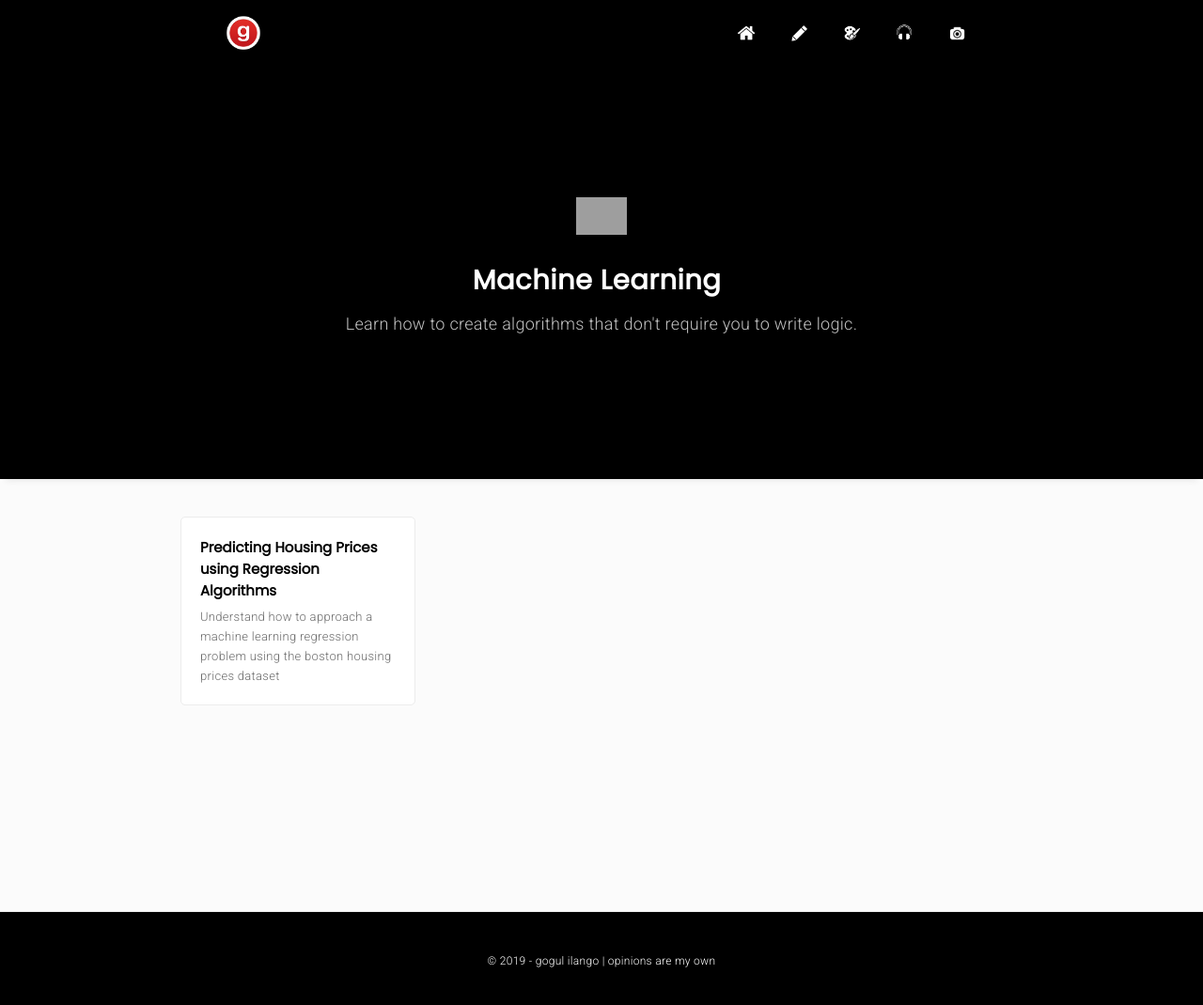
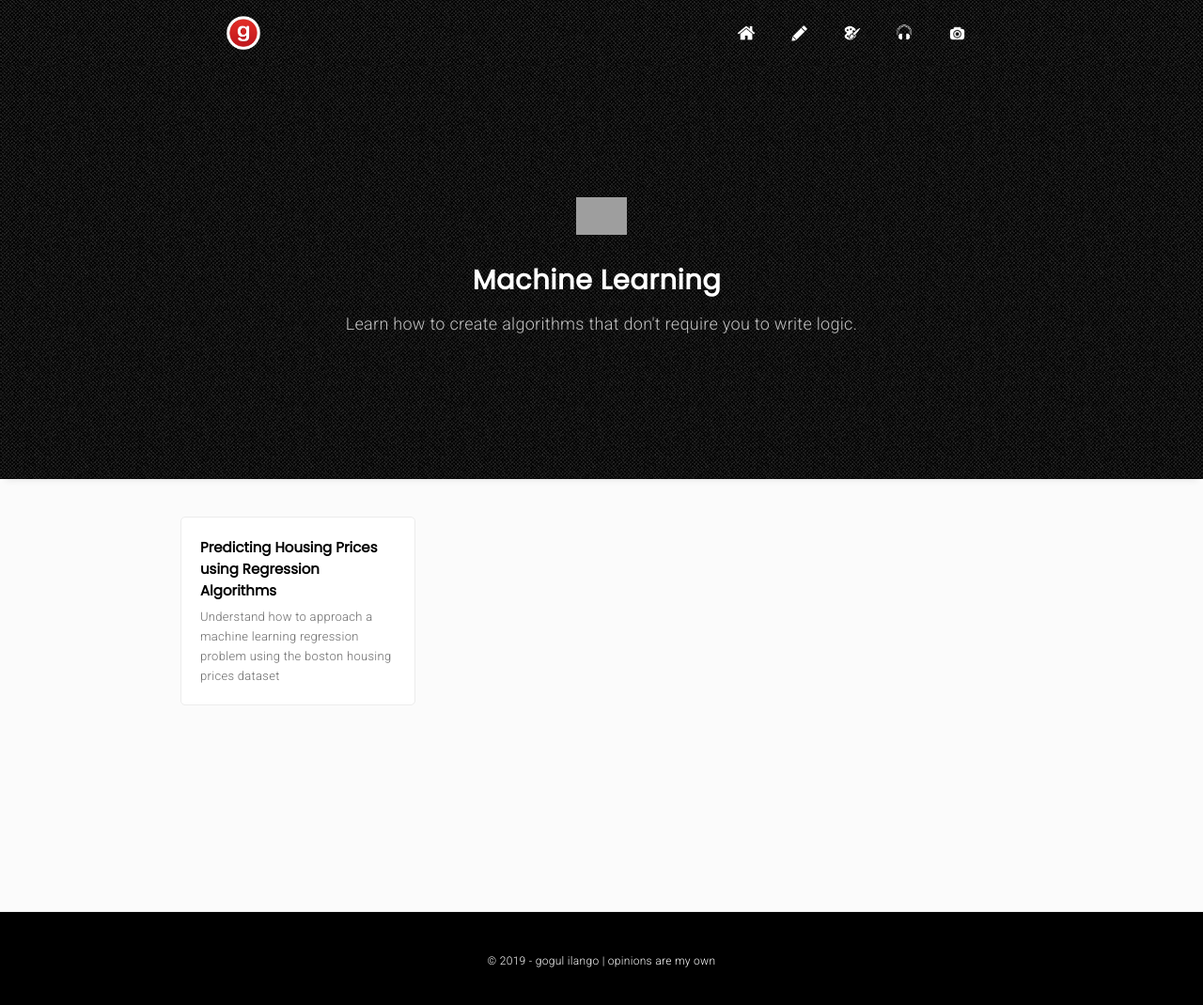
Before and after one commit to Gogul09/Gogul09.github.io, a Jekyll site: the page built from categories/machine-learning.md, in a window 1280 px wide. Shown: the whole page at 94% size. Built offline with Jekyll 4.4.1, drawn with Linux system fonts in a browser that asks for light colours; comment, search, counter and statistics services are not loaded; grey boxes are pictures that could not be loaded.

Commit message:
updated bg

```diff
--- a/_sass/_about.scss
+++ b/_sass/_about.scss
@@ -1,6 +1,7 @@
 .about-container {
   width: 100%;
   background-color: #000000;
+  background-image: url("/images/bg.png");
 }
 
 .about-wrapper {
@@ -19,6 +20,7 @@
   padding: 20px 50px !important;
   border-top-right-radius: 0px !important;
   border-top-left-radius: 0px !important;
+  padding-bottom: 50px !important;
   @include mobile {
     padding: 0px !important;
   }
@@ -232,6 +234,7 @@
 
 .grad-about {
   background-color: #000000;
+  background-image: url("/images/bg.png");
   border-bottom: 3px dotted #90909085;
   @include mobile {
     border-bottom: 0px;
--- a/_sass/_navbar.scss
+++ b/_sass/_navbar.scss
@@ -1,6 +1,7 @@
 .outer-wrapping {
   width: 100%;
   background-color: #000000;
+  background-image: url("/images/bg.png");
   border: none;
   z-index: 2000;
   @include mobile {
--- a/_sass/_page.scss
+++ b/_sass/_page.scss
@@ -16,6 +16,7 @@
 
 .post-heading-wrapper {
   background-color: #000000;
+  background-image: url("/images/bg.png");
   box-shadow: 0 8px 6px -6px #e9e9e9;
   margin-bottom: 10px !important;
   @include mobile {
--- a/_sass/_splash.scss
+++ b/_sass/_splash.scss
@@ -30,6 +30,7 @@
 
 .splash-header {
 	background-color: #000000 !important;
+	background-image: url("/images/bg.png") !important;
 }
 
 .splash-header a {
--- a/style.scss
+++ b/style.scss
@@ -1843,21 +1843,25 @@ figure {
 
 .grad-blog {
   background-color: #000000;
+  background-image: url("/images/bg.png");
   box-shadow: 0 8px 6px -6px #e9e9e9;
 }
 
 .grad-portfolio {
   background-color: #000000;
+  background-image: url("/images/bg.png");
   box-shadow: 0 8px 6px -6px #e9e9e9;
 }
 
 .grad-creations {
   background-color: #000000;
+  background-image: url("/images/bg.png");
   box-shadow: 0 8px 6px -6px #e9e9e9;
 }
 
 .grad-photography {
   background-color: #000000;
+  background-image: url("/images/bg.png");
   box-shadow: 0 8px 6px -6px #e9e9e9;
 }
 
@@ -2888,6 +2892,7 @@ del {
 
 .music-top-container {
   background-color: #000000;
+  background-image: url("/images/bg.png");
   box-shadow: 0 8px 6px -6px #e9e9e9;
 }
 
```
Also changed, not shown: images/bg.png, 3 other files.
